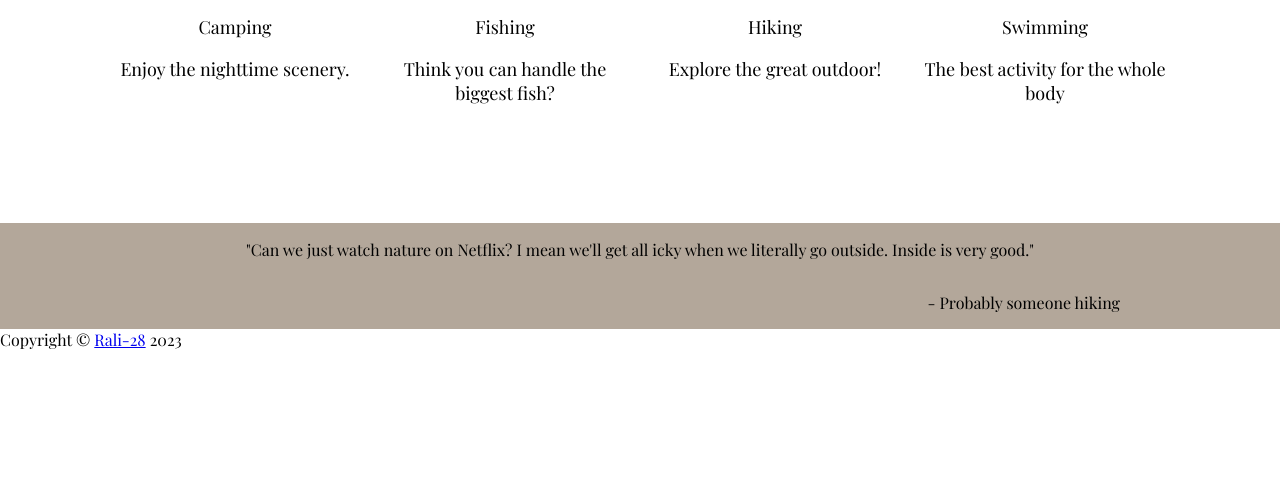
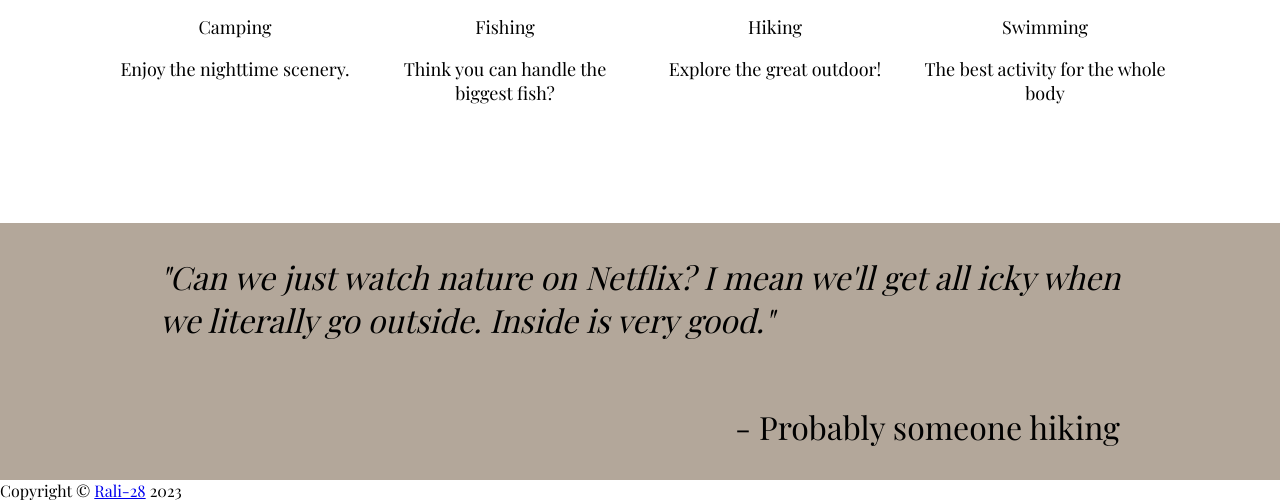
Before and after one commit to Rali-28/the-great-outdoors, a plain HTML site: page index.html in a window 1280 px wide. Shown: the part 1341-1842 px from the top of the page. Before the commit the page ends 1691 px from the top, so only its background shows below. Drawn offline with nearby package versions, Linux system fonts and the light colour scheme.

Commit message:
Add style to testimonial text and author
Increase size of testimonial text and author
Italicized testimonial text

```diff
--- a/style.css
+++ b/style.css
@@ -182,7 +182,14 @@ span {
     margin: auto;
 }
 
+.testimonial__text {
+    font-size: 2rem;
+    font-style: italic;
+}
+
 .testimonial__author {
+    font-size: 2rem;
+
     align-self: flex-end;
 }
 
```
